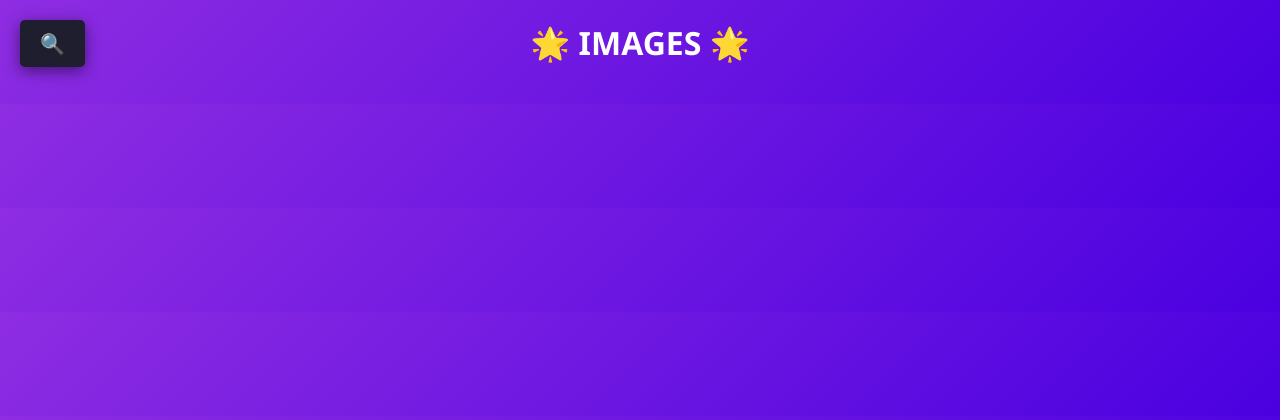
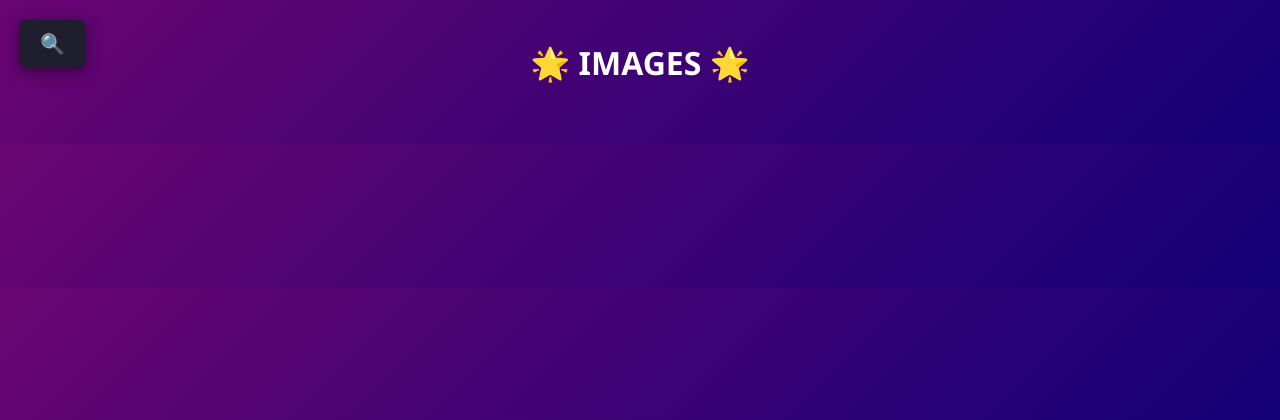
Before and after one commit to LauraC360/ImageSearch_WebApp, a Flask app: page / in a window 1280 px wide. Shown: the top 420 px of the page. Run offline with Flask 3, Linux system fonts and the light colour scheme; data that the repository does not hold is empty.

Commit message:
fixing bottom gap

```diff
--- a/templates/images.html
+++ b/templates/images.html
@@ -5,12 +5,6 @@
     <meta name="viewport" content="width=device-width, initial-scale=1.0">
     <title>Images</title>
     <style>
-        body {
-            font-family: 'Segoe UI', Tahoma, Geneva, Verdana, sans-serif;
-            background: linear-gradient(135deg, #8e2de2 0%, #4a00e0 100%);
-            margin: 0;
-            color: #fff;
-        }
         h1 {
             color: #ffffff;
             text-align: center;
@@ -43,7 +37,6 @@
             display: grid;
             grid-template-columns: repeat(2, 1fr);
             gap: 15px;
-            max-height: 80vh;
             overflow-y: auto;
             padding-right: 10px;
             max-width: 1000px;
@@ -54,7 +47,7 @@
             border-radius: 12px;
             box-shadow: 0 4px 15px rgba(0,0,0,0.5);
             overflow: hidden;
-            height: 650px;
+            height: 700px;
             display: flex;
             flex-direction: column;
         }
@@ -76,6 +69,12 @@
             margin: 0 0 5px;
             color: #f48fb1;
             font-size: 16px;
+        }
+        body {
+            font-family: 'Segoe UI', Tahoma, Geneva, Verdana, sans-serif;
+            background: linear-gradient(135deg, #6a0572 0%, #120078 100%);
+            margin: 0;
+            padding: 20px;
         }
     </style>
 </head>
```
Also changed, not shown: templates/search_results.html (+7 -8 lines).
